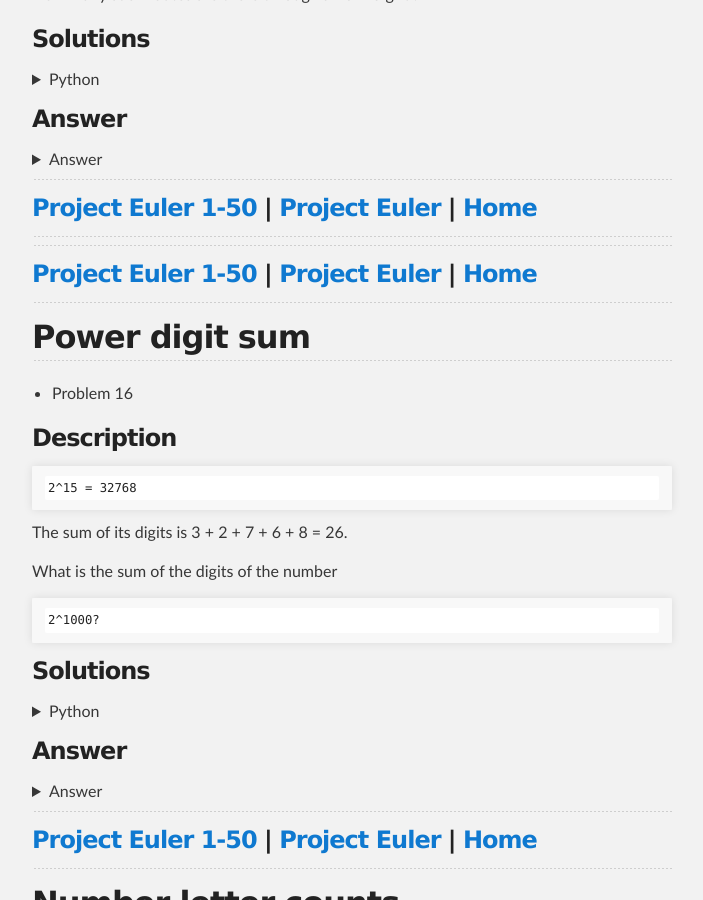
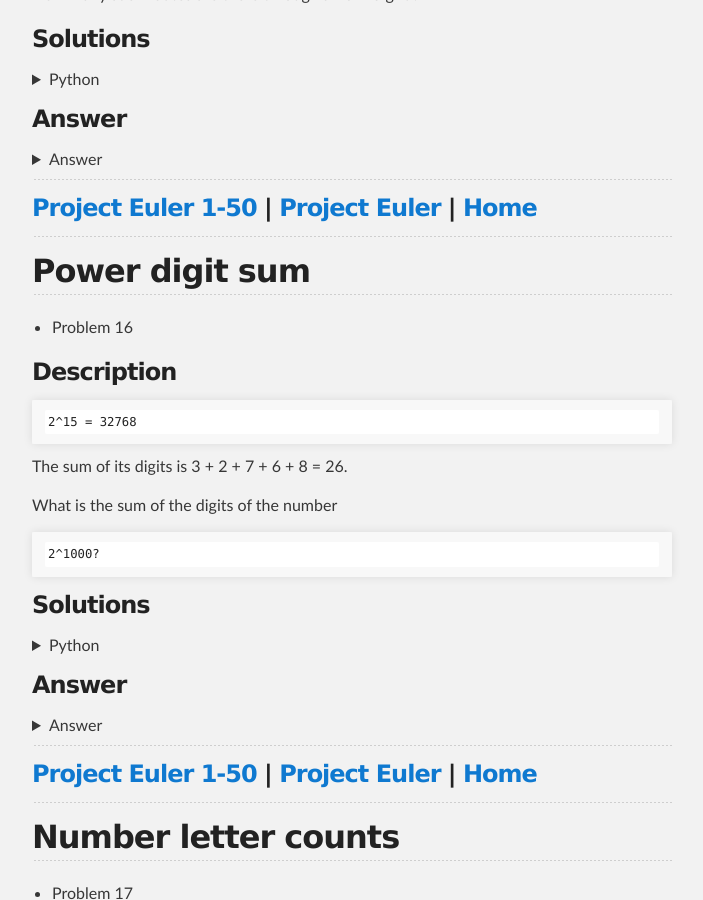
Before and after one commit to djm89uk/djm89uk.github.io, a Jekyll site: the page built from euler_1.md, in a window 1280 px wide and 900 px high, scrolled down 12584 px. Shown: the whole window, without its empty margins (288-991 px from the left). Built offline with Jekyll 4.4.1, drawn with Linux system fonts in a browser that asks for light colours; our own code applies the rules of GitHub Pages for plain Markdown files; some of the changed text lies outside the part shown.

Commit message:
Update euler_1.md

```diff
--- a/euler_1.md
+++ b/euler_1.md
@@ -1473,12 +1473,6 @@ This provides the answer in 2e-6 seconds.
 
 ---
 
----
-
-### [Project Euler 1-50](#contents) | [Project Euler](./euler.md) | [Home](./index.md)
-
----
-
 ## Power digit sum
 
 - Problem 16
```
Also changed, not shown: other parts of euler_1.md (+5 -0 lines).
